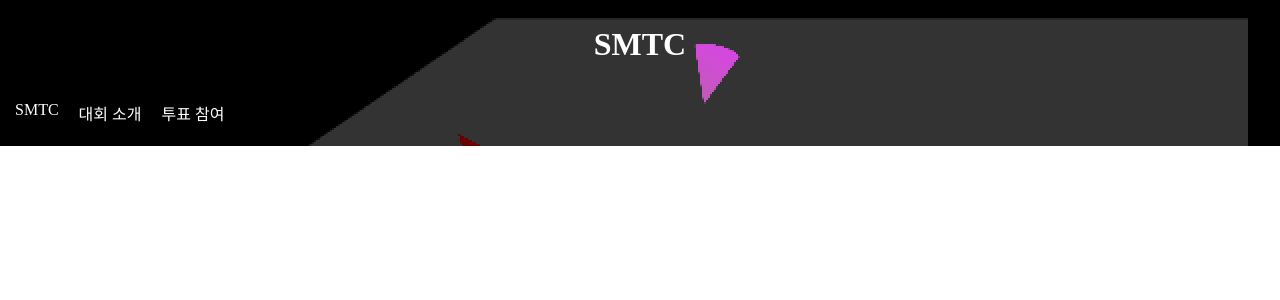
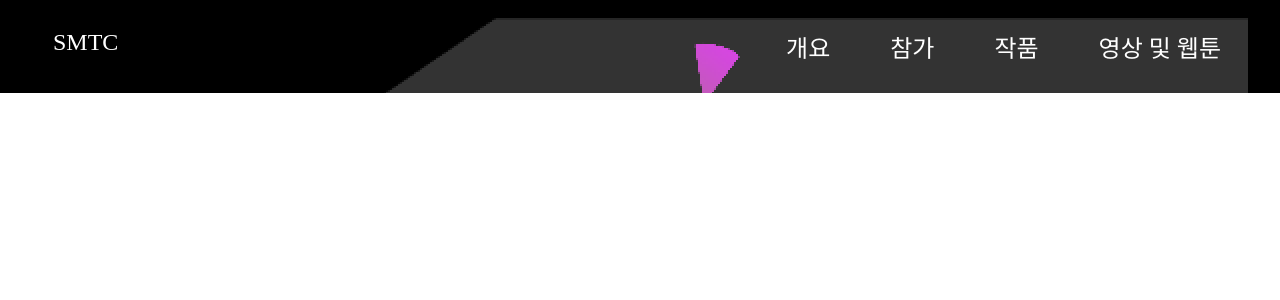
Before and after one commit to gnlow/SMTC, a Vue app: page / in a window 1280 px wide. Shown: the top 300 px of the page. Built offline with nearby package versions, Linux system fonts and the light colour scheme.

Commit message:
NavBar 수정

```diff
--- a/src/App.vue
+++ b/src/App.vue
@@ -1,9 +1,11 @@
 <template>
   <div id="app">
-    <h1>
+    <nav>
+      <div id="title">
         SMTC
-    </h1>
+      </div>
       <NavBar :contents="nav"/>
+    </nav>
   </div>
 </template>
 
@@ -19,14 +21,17 @@ export default {
       return {
         nav: [
         {
-          text: "SMTC"
+          text: "개요"
         },
         {
-          text: "대회 소개"
+          text: "참가"
         },
         {
-          text: "투표 참여"
-        }
+          text: "작품"
+        },
+        {
+          text: "영상 및 웹툰"
+        },
         ]
       };
     }
@@ -41,9 +46,19 @@ export default {
     text-align: center;
     color: white;
     padding: 5px;
+    display: flex;
+    flex-direction: column;
+
     background-image: url("./assets/bg_waltz.png");
     background-size: 100%;
-  display: flex;
-  flex-direction: column;
+  }
+  #title {
+    display: inline-block;
+    margin: 1em 1em;
+    float: left;
+  }
+  nav {
+    font-size: 1.5em;
+    margin: 0 1em;
   }
 </style>
--- a/src/components/NavBar.vue
+++ b/src/components/NavBar.vue
@@ -1,7 +1,7 @@
 <template>
   <ul>
     <li v-for="content in contents">
-      {{ content.text }}
+        {{ content.text }}
     </li>
   </ul>
 </template>
@@ -20,11 +20,11 @@
   ul {
     list-style-type: none;
     padding: 0;
-    width: 100%;
+    float: right;
   }
   li {
     display: inline-block;
-    margin: 0 10px;
+    margin: 0 30px;
     float: left;
   }
 </style>
```
Lines whose indentation alone changed are shown as unchanged.
